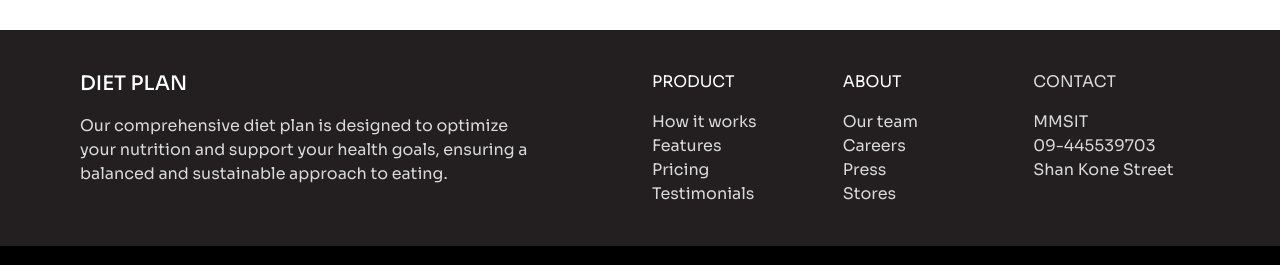
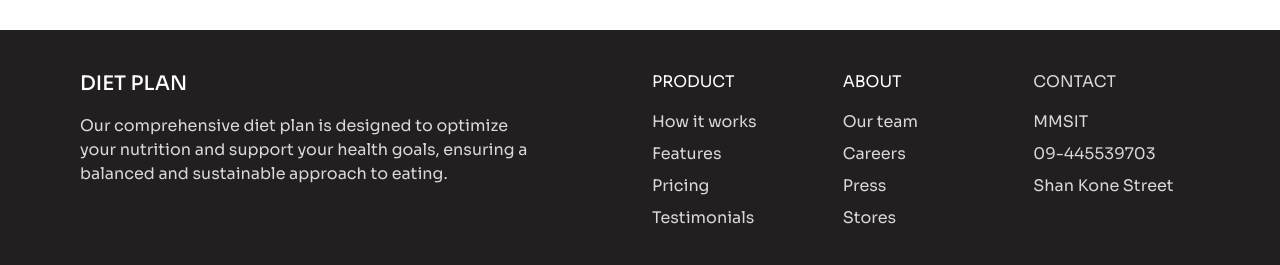
Before and after one commit to Harry-Crocksick/next-diet-app, a Next.js app: page / in a window 1280 px wide. Shown: the part 3240-3505 px from the top of the page. Built offline with nearby package versions, Linux system fonts and the light colour scheme.

Commit message:
Fixed minor UI quirks

```diff
--- a/app/about/page.jsx
+++ b/app/about/page.jsx
@@ -137,8 +137,7 @@ export default function Page() {
               <div className="w-10 h-0.5 bg-black"></div>
             </div>
             <h1 className="main-header">
-              Nutrient
-              <br className="hidden md:inline" />
+              Nutrient <br className="hidden md:inline" />
               Rich Fruit
             </h1>
             <p className="description">
--- a/app/page.jsx
+++ b/app/page.jsx
@@ -78,8 +78,7 @@ export default function Home() {
               <div className="w-10 h-0.5 bg-black"></div>
             </div>
             <h1 className="main-header">
-              Refreshing
-              <br className="hidden md:inline" />
+              Refreshing <br className="hidden md:inline" />
               Fruit Juice
             </h1>
             <p className="description">
--- a/components/footer.jsx
+++ b/components/footer.jsx
@@ -16,7 +16,7 @@ export default function Footer() {
           </div>
           <div className="col-span-full md:col-span-6 lg:col-span-2">
             <h4 className="mb-4">PRODUCT</h4>
-            <ul className="product-container text-[#d9d9d9]">
+            <ul className="text-[#d9d9d9] flex flex-col space-y-2">
               {productLinks.map((link) => (
                 <li key={link}>
                   <Link
@@ -31,7 +31,7 @@ export default function Footer() {
           </div>
           <div className="col-span-full md:col-span-6 lg:col-span-2">
             <h4 className="mb-4">ABOUT</h4>
-            <ul className="about-container text-[#d9d9d9]">
+            <ul className="text-[#d9d9d9] flex flex-col space-y-2">
               {aboutLinks.map((link) => (
                 <li key={link}>
                   <Link
@@ -44,8 +44,8 @@ export default function Footer() {
               ))}
             </ul>
           </div>
-          <address className="not-italic col-span-full md:col-span-6 lg:col-span-2 text-[#d9d9d9]">
-            <h4 className="mb-4">CONTACT</h4>
+          <address className="flex flex-col space-y-2 not-italic col-span-full md:col-span-6 lg:col-span-2 text-[#d9d9d9]">
+            <h4 className="mb-2">CONTACT</h4>
             <p>MMSIT</p>
             <p>09-445539703</p>
             <p>Shan Kone Street</p>
```
